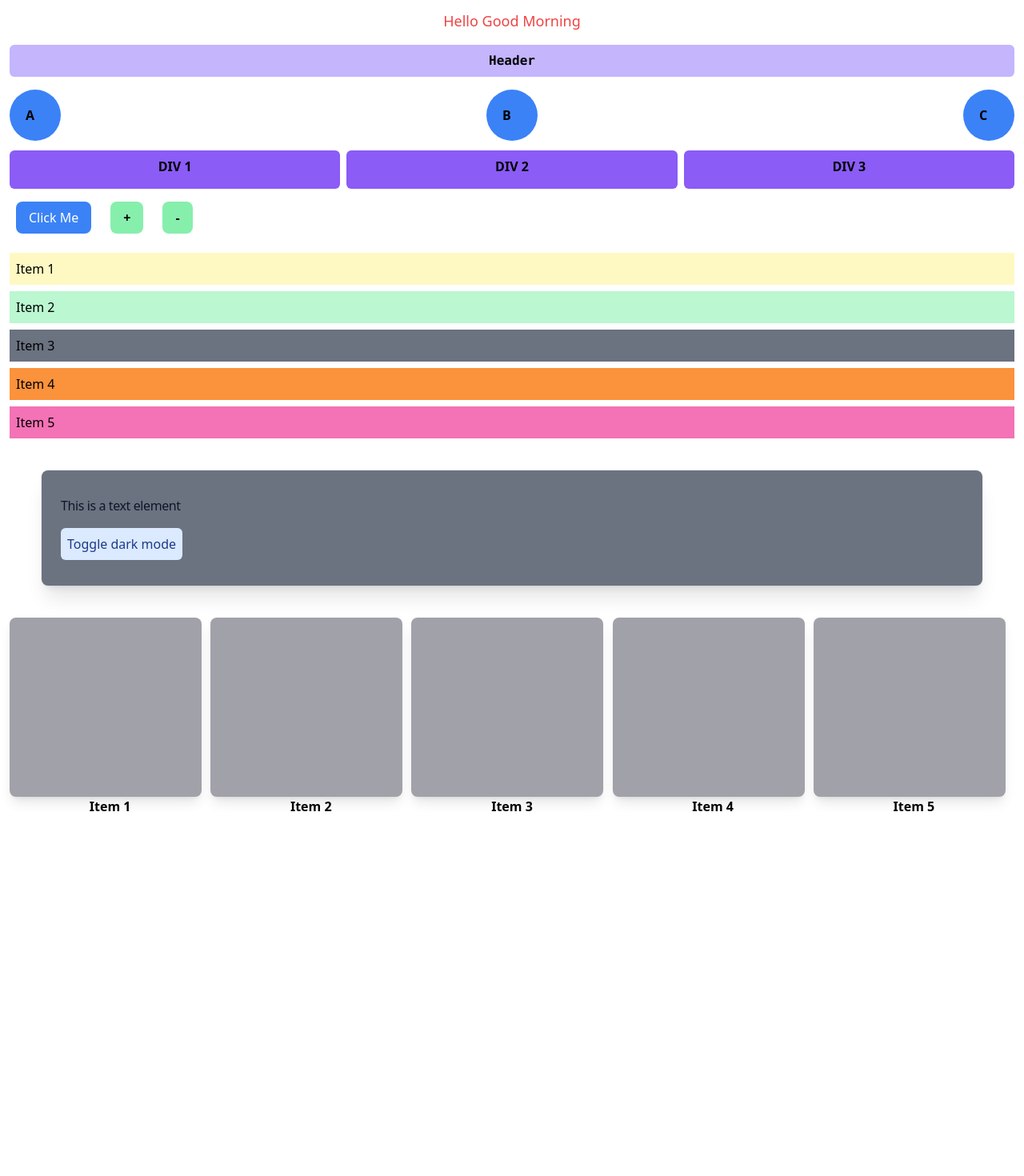
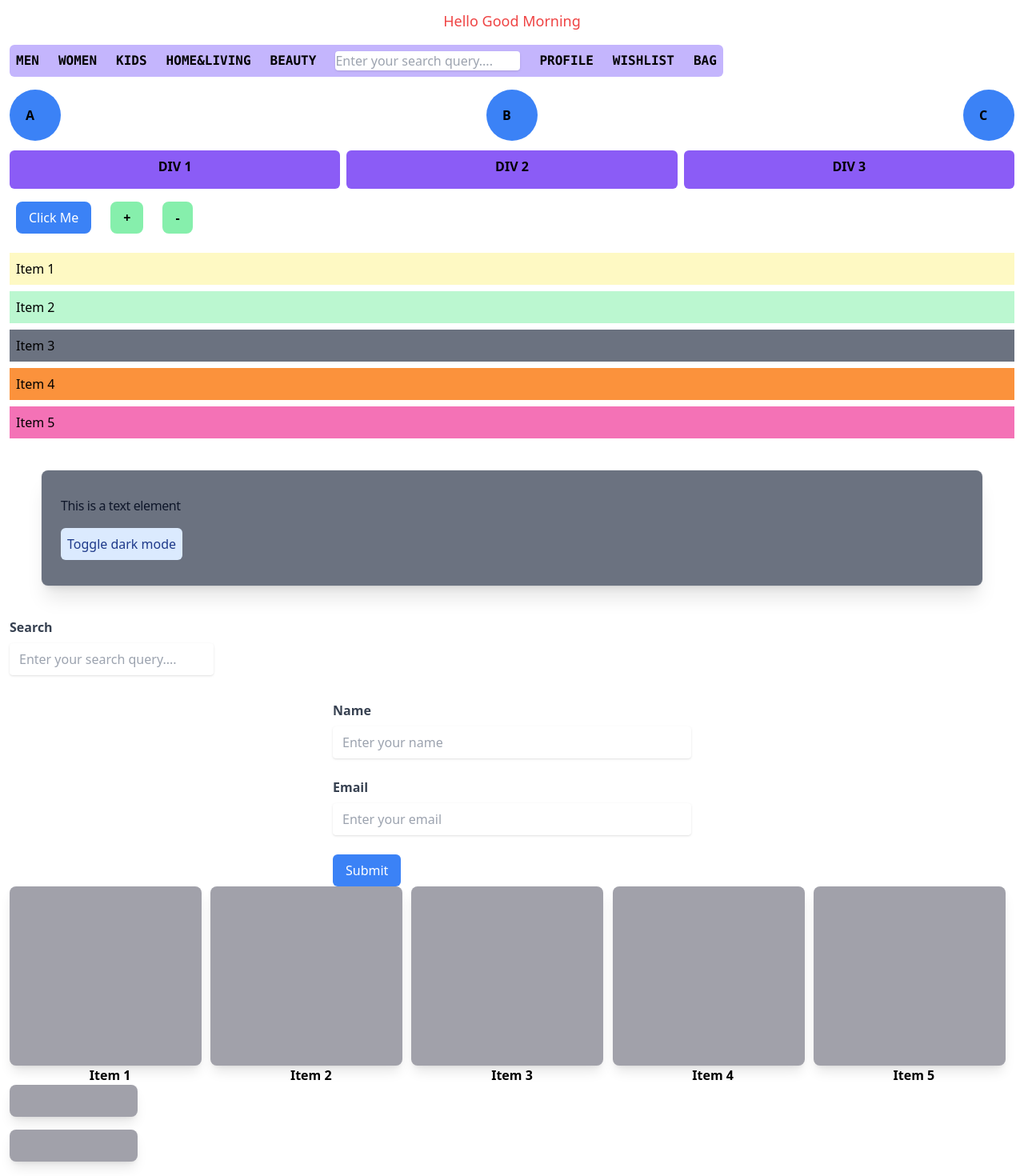
Before and after one commit to vivekanand-digi/tailwind-basics, a React (Create React App) app: page / in a window 1280 px wide. Shown: the top 1470 px of the page at 80% size. Before the commit the page ends 1032 px from the top, so only its background shows below. Built offline with nearby package versions, Linux system fonts and the light colour scheme.

Commit message:
added grid

```diff
--- a/src/App.jsx
+++ b/src/App.jsx
@@ -5,9 +5,25 @@ function App() {
     <main class="p-3">
       <h1 class="text-center text-lg text-red-500">Hello Good Morning </h1>
 
-      <div class="w-full h-10 bg-violet-300 border-violet-600 rounded-md my-4 p-2">
-        <p class="text-center font-mono font-bold"> Header</p>
-      </div>
+      <ul class="flex flex-col lg:flex-row gap-4 justify-between items-center">
+        <ul class="flex gap-6 bg-violet-300 border-violet-600 rounded-md my-4 p-2">
+          <li class="font-mono font-bold"> MEN</li>
+          <li class="font-mono font-bold"> WOMEN</li>
+          <li class="font-mono font-bold"> KIDS</li>
+          <li class="font-mono font-bold"> HOME&LIVING</li>
+          <li class="font-mono font-bold"> BEAUTY</li>
+          <input
+            class="placeholder-gray-400 text-gray-700 bg-white rounded shadow focus:outline-none focus:shadow-outline-blue focus:border-blue-300"
+            placeholder="Enter your search query...."
+          />
+          <ul class="flex gap-6">
+            <li class="font-mono font-bold"> PROFILE</li>
+            <li class="font-mono font-bold"> WISHLIST</li>
+            <li class="font-mono font-bold"> BAG</li>
+          </ul>
+        </ul>
+      </ul>
+
       <div class="flex justify-between">
         <div class="h-16 w-16 rounded-full bg-blue-500 font-bold p-5">A</div>
         <div class="h-16 w-16 rounded-full bg-blue-500 font-bold p-5">B</div>
@@ -62,6 +78,58 @@ function App() {
           Toggle dark mode
         </button>
       </div>
+      <div>
+        <label for="search" class="block text-gray-700 font-bold mb-2">
+          Search
+        </label>
+        <input
+          id="search"
+          name="search"
+          type="text"
+          class="w-sm px-3 py-2 placeholder-gray-400 text-gray-700 bg-white rounded shadow focus:outline-none focus:shadow-outline-blue focus:border-blue-300"
+          placeholder="Enter your search query...."
+        />
+      </div>
+      <div class="max-w-md mx-auto">
+        <form class="mt-8 space-y-6">
+          <div>
+            <label for="name" class="block text-gray-700 font-bold mb-2">
+              Name
+            </label>
+            <input
+              id="name"
+              name="name"
+              type="text"
+              required
+              class="w-full px-3 py-2 placeholder-gray-400 text-gray-700
+               bg-white rounded shadow focus:outline-none focus:shadow-outline-blue
+                focus:border-blue-300"
+              placeholder="Enter your name"
+            />
+          </div>
+          <div>
+            <label for="email" class="block text-gray-700 font-bold mb-2">
+              Email
+            </label>
+            <input
+              id="email"
+              name="email"
+              type="email"
+              required
+              class="w-full px-3 py-2 placeholder-gray-400 text-gray-700
+               bg-white rounded shadow focus:outline-none
+               focus:shadow-outline-blue focus:border-blue-300"
+              placeholder="Enter your email"
+            />
+          </div>
+          <button
+            type="submit"
+            class=" px-4 py-2 text-white bg-blue-500 hover:bg-blue-600 rounded-md focus:outline-none focus:shadow-outline-blue"
+          >
+            Submit
+          </button>
+        </form>
+      </div>
 
       <div class="grid grid-cols-2 md:grid-cols-5">
         <div>
@@ -72,7 +140,6 @@ function App() {
             <span class="font-semibold">Item 1</span>
           </div>
         </div>
-
         <div>
           <div class="flex grid-cols-2 gap-3">
             <div class="bg-zinc-400 rounded-lg shadow-lg h-56 w-60"></div>
@@ -105,6 +172,10 @@ function App() {
             <span class="font-semibold">Item 5 </span>
           </div>
         </div>
+        <div >
+          <div class="bg-zinc-400 rounded-lg shadow-lg h-10 w-40 flex grid-cols-2 gap-3"></div>
+          <div class="my-4 bg-zinc-400 rounded-lg shadow-lg h-10 w-40 flex grid-cols-2 gap-3"></div>
+        </div>
       </div>
     </main>
   );
```
